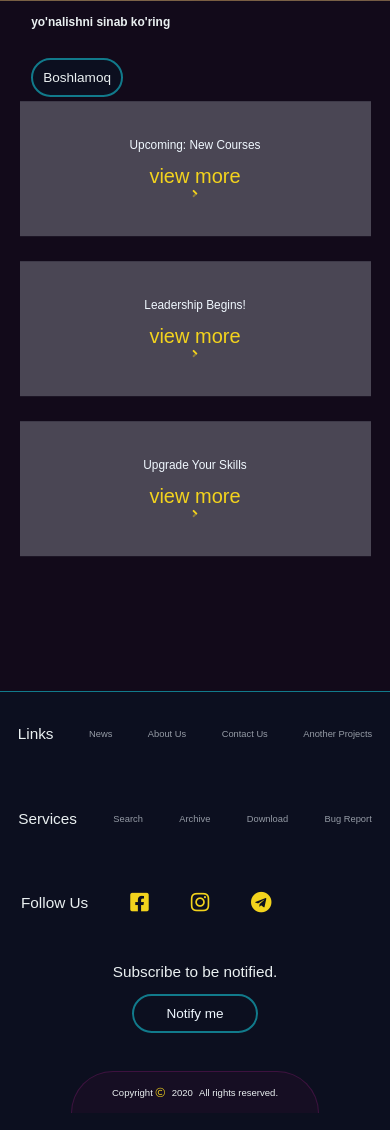
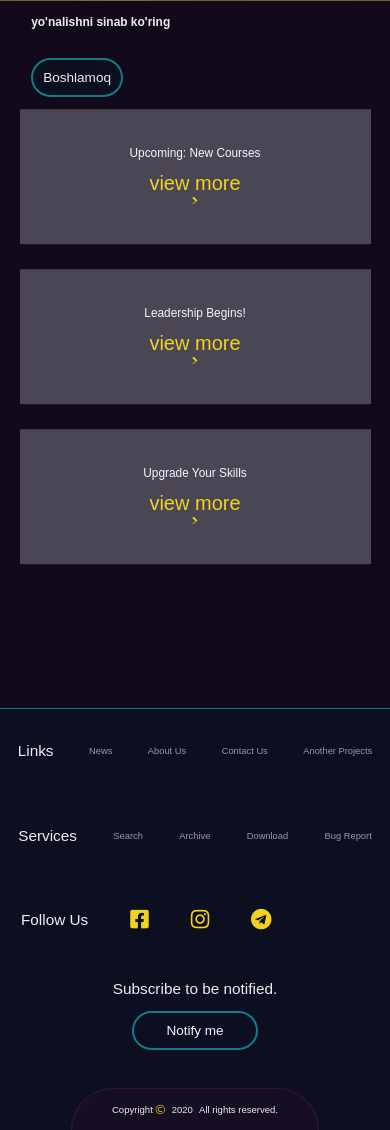
Before and after one commit to Full-Stack-Shokhboz-Abdullayev/School_Works, a Django app: page / in a window 390 px wide. Shown: the part 502-1632 px from the top of the page. Run offline with Django 3.2, Linux system fonts and the light colour scheme; data comes from the database, SQL or seed files in the repository; some libraries are stand-ins or nearby versions; some web fonts are replaced.

Commit message:
just_done2

```diff
--- a/static/styles/sass/medias/_medias.scss
+++ b/static/styles/sass/medias/_medias.scss
@@ -151,7 +151,10 @@
 		top: 1% !important;
 	}
 }
-@media (max-width: 440px) {
+@media (max-width: 414px) {
+	.footer {
+		margin-top: 2vh !important;
+	}
 	.link-container-bottom {
 		ul {
 			margin-top: 0px !important;
@@ -163,7 +166,8 @@
 			li {
 				width: 100% !important;
 				height: 16vh !important;
-				margin-bottom: 15px !important;
+				margin-top: 7.5px !important;
+				margin-bottom: 7.5px !important;
 				background-color: rgba(
 					$color: aliceblue,
 					$alpha: 0.25
@@ -180,6 +184,9 @@
 	}
 	.big-background {
 		padding-top: 0px !important;
+		.images-slide {
+			margin-bottom: 20px;
+		}
 	}
 
 	.navLinks {
--- a/static/styles/sass/style.css
+++ b/static/styles/sass/style.css
@@ -18,6 +18,7 @@ i {
 body {
   overflow-x: hidden;
   padding: 0px;
+  background-color: #170717 !important;
   margin: 0px;
   display: border-box;
   position: relative;
@@ -120,7 +121,7 @@ body .big-background .z {
 
 body .big-background .darken {
   position: absolute;
-  height: 135vh;
+  height: 137vh;
   width: 100%;
   background-color: rgba(12, 15, 31, 0.438);
   z-index: 3;
@@ -962,7 +963,10 @@ body .newsletter-box .box input[type="submit"]:hover {
   }
 }
 
-@media (max-width: 440px) {
+@media (max-width: 414px) {
+  .footer {
+    margin-top: 2vh !important;
+  }
   .link-container-bottom ul {
     margin-top: 0px !important;
     display: -webkit-box !important;
@@ -984,7 +988,8 @@ body .newsletter-box .box input[type="submit"]:hover {
   .link-container-bottom ul li {
     width: 100% !important;
     height: 16vh !important;
-    margin-bottom: 15px !important;
+    margin-top: 7.5px !important;
+    margin-bottom: 7.5px !important;
     background-color: rgba(240, 248, 255, 0.25) !important;
     color: aliceblue;
   }
@@ -993,6 +998,9 @@ body .newsletter-box .box input[type="submit"]:hover {
   }
   .big-background {
     padding-top: 0px !important;
+  }
+  .big-background .images-slide {
+    margin-bottom: 20px;
   }
   .navLinks {
     background-color: rgba(104, 104, 103, 0.65) !important;
--- a/static/styles/sass/style.scss
+++ b/static/styles/sass/style.scss
@@ -7,10 +7,12 @@
 	pointer-events: $po;
 }
 
-@import './regularStyles/regularStyles';
+@import "./regularStyles/regularStyles";
 body {
 	overflow-x: hidden;
 	padding: 0px;
+	background-color: darken($color: $mainColorHovered, $amount: 6%) !important;
+
 	margin: 0px;
 	display: border-box;
 	position: relative;
@@ -75,7 +77,6 @@ body {
 
 		background-color: darken($color: $mainColorHovered, $amount: 6%);
 		.logo {
-
 			padding-left: 1vw;
 			img {
 				width: calc(3vw + 68px);
@@ -88,7 +89,7 @@ body {
 		}
 		.darken {
 			position: absolute;
-			height: 135vh;
+			height: 137vh;
 			width: 100%;
 			background-color: rgba(12, 15, 31, 0.438);
 			z-index: 3;
```
Also changed, not shown: 1 other file.
